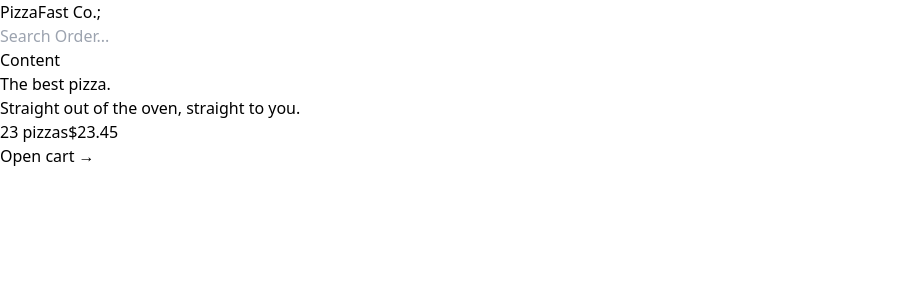
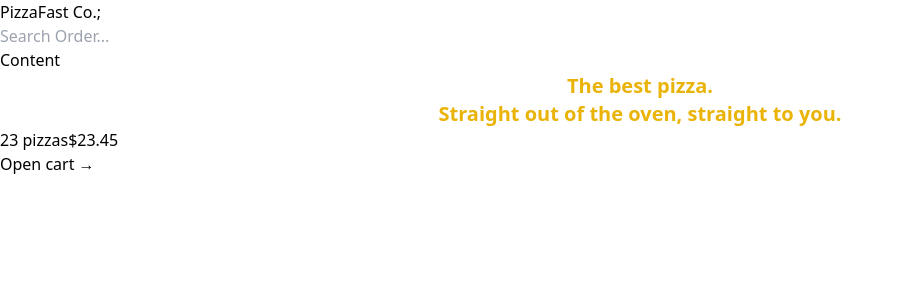
Before and after one commit to YuejiaoShi/pizza-fast-shop, a React (Vite) app: page / in a window 1280 px wide. Shown: the top 300 px of the page, without its empty margins (0-903 px from the left). Built offline with nearby package versions, Linux system fonts and the light colour scheme.

Commit message:
try tailwind classes

```diff
--- a/src/UI/Home.tsx
+++ b/src/UI/Home.tsx
@@ -3,7 +3,7 @@
 const Home: React.FC = () => {
   return (
     <div>
-      <h1>
+      <h1 className="text-xl text-yellow-500 font-semibold text-center">
         The best pizza.
         <br />
         Straight out of the oven, straight to you.
```
